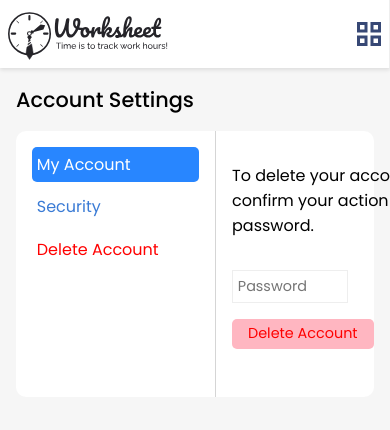
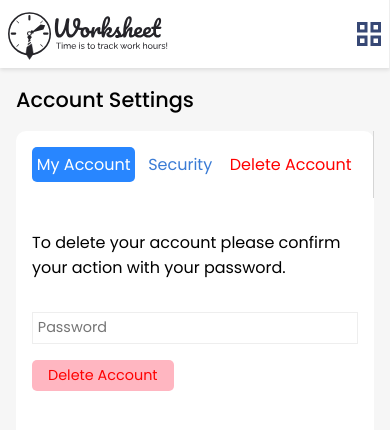
Before and after one commit to zmirnes/sihtarica, a React (Create React App) app: page /dashboard/account/delete in a window 390 px wide. Shown: the top 430 px of the page. Built offline with nearby package versions, Linux system fonts and the light colour scheme; no server answers; the database is empty; sample sign-in values are in the browser's storage.

Commit message:
Added some account editing funcionality

```diff
--- a/src/Components/Account/Delete Account/DeleteAccount.module.css
+++ b/src/Components/Account/Delete Account/DeleteAccount.module.css
@@ -26,3 +26,20 @@
   border: none;
   border-radius: 5px;
 }
+
+@media only screen and (max-width: 576px) {
+}
+
+@media only screen and (max-width: 768px) {
+  .form {
+    width: 100%;
+  }
+}
+
+@media only screen and (max-width: 992px) {
+}
+@media only screen and (max-width: 1200px) {
+}
+
+@media only screen and (min-width: 1201px) {
+}
--- a/src/Components/Account/Profile/Profile.jsx
+++ b/src/Components/Account/Profile/Profile.jsx
@@ -38,7 +38,9 @@ const Profile = () => {
     <div className={classes.container}>
       <span className={classes.title}>My profile</span>
       <div className={classes.editBtnContainer}>
-        <button onClick={() => setdisableFields(false)}>Edit</button>
+        <button onClick={() => setdisableFields(false)} disabled={!disableField}>
+          Edit
+        </button>
       </div>
       <form className={classes.form}>
         <div className={classes.inputBlock}>
--- a/src/Components/Account/Profile/Profile.module.css
+++ b/src/Components/Account/Profile/Profile.module.css
@@ -22,6 +22,11 @@
   color: white;
   border: none;
   border-radius: 5px;
+}
+
+.editBtnContainer button:disabled {
+  opacity: 0.5;
+  cursor: default;
 }
 
 .form {
@@ -67,3 +72,20 @@
   background-color: #ff6961;
   color: white;
 }
+
+@media only screen and (max-width: 576px) {
+}
+
+@media only screen and (max-width: 768px) {
+  .form {
+    grid-template-columns: 1fr;
+  }
+}
+
+@media only screen and (max-width: 992px) {
+}
+@media only screen and (max-width: 1200px) {
+}
+
+@media only screen and (min-width: 1201px) {
+}
--- a/src/Components/Account/Security/Security.module.css
+++ b/src/Components/Account/Security/Security.module.css
@@ -30,3 +30,20 @@
   border: none;
   margin-top: 1rem;
 }
+
+@media only screen and (max-width: 576px) {
+}
+
+@media only screen and (max-width: 768px) {
+  .form {
+    width: 100%;
+  }
+}
+
+@media only screen and (max-width: 992px) {
+}
+@media only screen and (max-width: 1200px) {
+}
+
+@media only screen and (min-width: 1201px) {
+}
--- a/src/Components/Tags/Tag.module.css
+++ b/src/Components/Tags/Tag.module.css
@@ -35,6 +35,11 @@
   gap: 1rem;
 }
 
+.actions button:disabled {
+  opacity: 0.5;
+  cursor: default;
+}
+
 .editBtn {
   background-color: #77dd77;
   color: white;
--- a/src/Pages/Dashboard/Account/Account.module.css
+++ b/src/Pages/Dashboard/Account/Account.module.css
@@ -46,3 +46,25 @@
   padding: 2rem 1rem 3rem 1rem;
   width: 100%;
 }
+
+@media only screen and (max-width: 576px) {
+}
+
+@media only screen and (max-width: 768px) {
+  .myAccountContainer {
+    flex-direction: column;
+  }
+
+  .sideMenu {
+    display: flex;
+    flex-direction: row;
+  }
+}
+
+@media only screen and (max-width: 992px) {
+}
+@media only screen and (max-width: 1200px) {
+}
+
+@media only screen and (min-width: 1201px) {
+}
```
